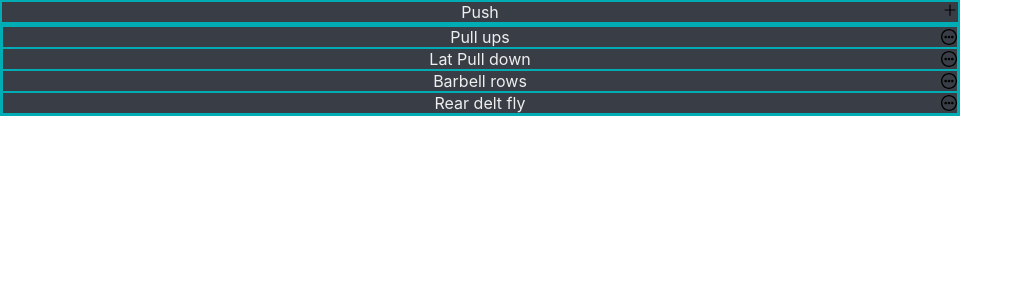
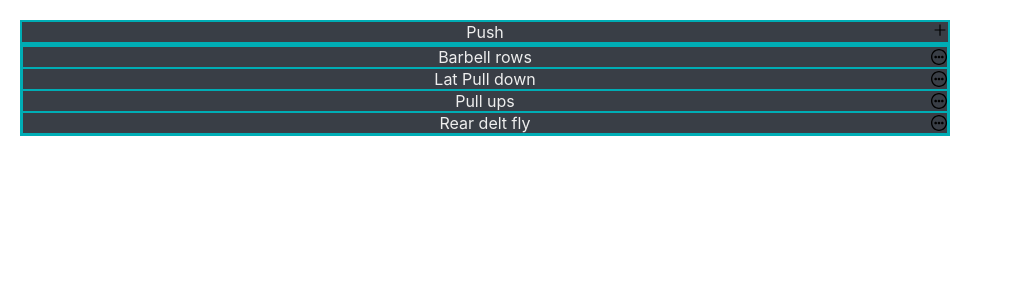
Before and after one commit to SalimAbdala27/SJ-Fitness, a React (Create React App) app in the folder sj-fitness/: page / in a window 1280 px wide. Both pictures are taken after a click on the element 798 px from the left and 12 px from the top of the page. Shown: the top 300 px of the page, without its empty margins (0-1023 px from the left). Built offline with nearby package versions, Linux system fonts and the light colour scheme.

Commit message:
Exercises can be added dynamically

```diff
--- a/sj-fitness/src/App.jsx
+++ b/sj-fitness/src/App.jsx
@@ -12,7 +12,7 @@ function App() {
       <div className="App__top">
       {/* <Navbar/> */}
       </div>
-      <WorkoutSplit splitTitle="Push" openSplitDown={false}/>
+      <WorkoutSplit splitTitle="Push" openSplitDown={false} splitExercises={["Barbell rows", "Lat Pull down", "Pull ups", "Rear delt fly"]}/>
     </div>
   );
 }
--- a/sj-fitness/src/components/WorkoutSplit/WorkoutSplit.jsx
+++ b/sj-fitness/src/components/WorkoutSplit/WorkoutSplit.jsx
@@ -6,12 +6,24 @@ import { CgMoreO } from "react-icons/cg";
 
 
 const WorkoutSplit = (props) => {
-    const { splitTitle, openSplitDown } = props;
+    const { splitTitle, openSplitDown, splitExercises } = props;
 
     const mode = (openSplitDown ? <AiOutlineClose /> :<AiOutlinePlus /> )
     const [openSplit, setOpenSplit] = useState(false);
     const handleChange = () => {
         setOpenSplit((prevOpenDrop) => !prevOpenDrop)
+    }
+
+    const getExercises = () => {
+        return (
+            splitExercises.map((exercise) =>
+                <div className="splitBar__subs-exercise">
+                    <div className="splitBar__subs-exercise-holder"></div>
+                    <div className="splitBar__subs-exercise-name">{exercise}</div>
+                    <div className="splitBar__subs-exercise-icon"><CgMoreO /></div>
+                </div>
+            )
+        )
     }
 
   return (
@@ -25,7 +37,15 @@ const WorkoutSplit = (props) => {
             </div>
             {openSplit && (
                 <div className="splitBar__subs">
-                    <div className="splitBar__subs-exercise">
+                    {getExercises()}
+                </div>
+            )}
+        </div>
+    )
+}
+export default WorkoutSplit
+
+{/* <div className="splitBar__subs-exercise">
                         <div className="splitBar__subs-exercise-holder"></div>
                         <div className="splitBar__subs-exercise-name">Pull ups</div>
                         <div className="splitBar__subs-exercise-icon"><CgMoreO /></div>
@@ -44,10 +64,4 @@ const WorkoutSplit = (props) => {
                         <div className="splitBar__subs-exercise-holder"></div>
                         <div className="splitBar__subs-exercise-name">Rear delt fly</div>
                         <div className="splitBar__subs-exercise-icon"><CgMoreO /></div>
-                    </div>
-                </div>
-            )}
-        </div>
-    )
-}
-export default WorkoutSplit
+                    </div> */}
--- a/sj-fitness/src/components/WorkoutSplit/workoutSplit.scss
+++ b/sj-fitness/src/components/WorkoutSplit/workoutSplit.scss
@@ -1,6 +1,7 @@
 @import "../../assets/styles/styles.scss";
 
 .splitBar {
+    margin: 20px 20px;
     &__main {
         display: flex;
         // justify-content: space-evenly;
```
